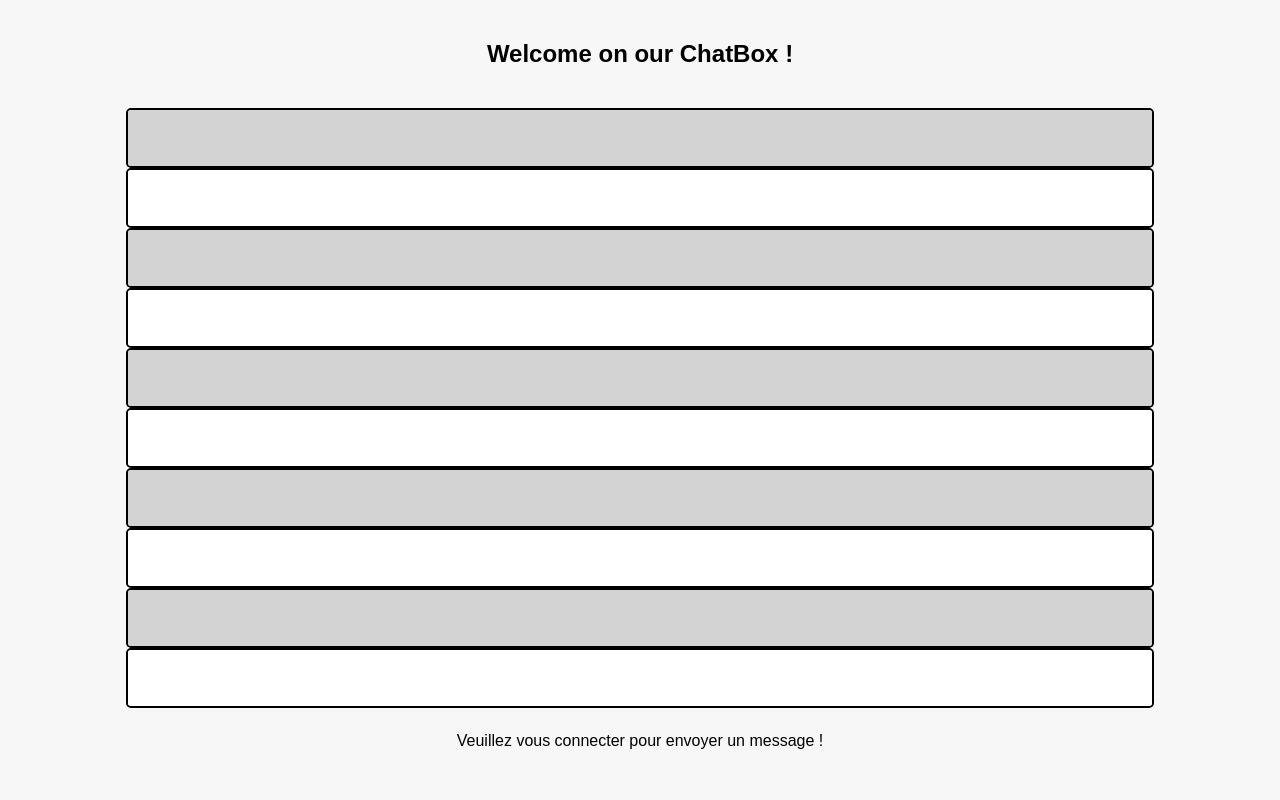
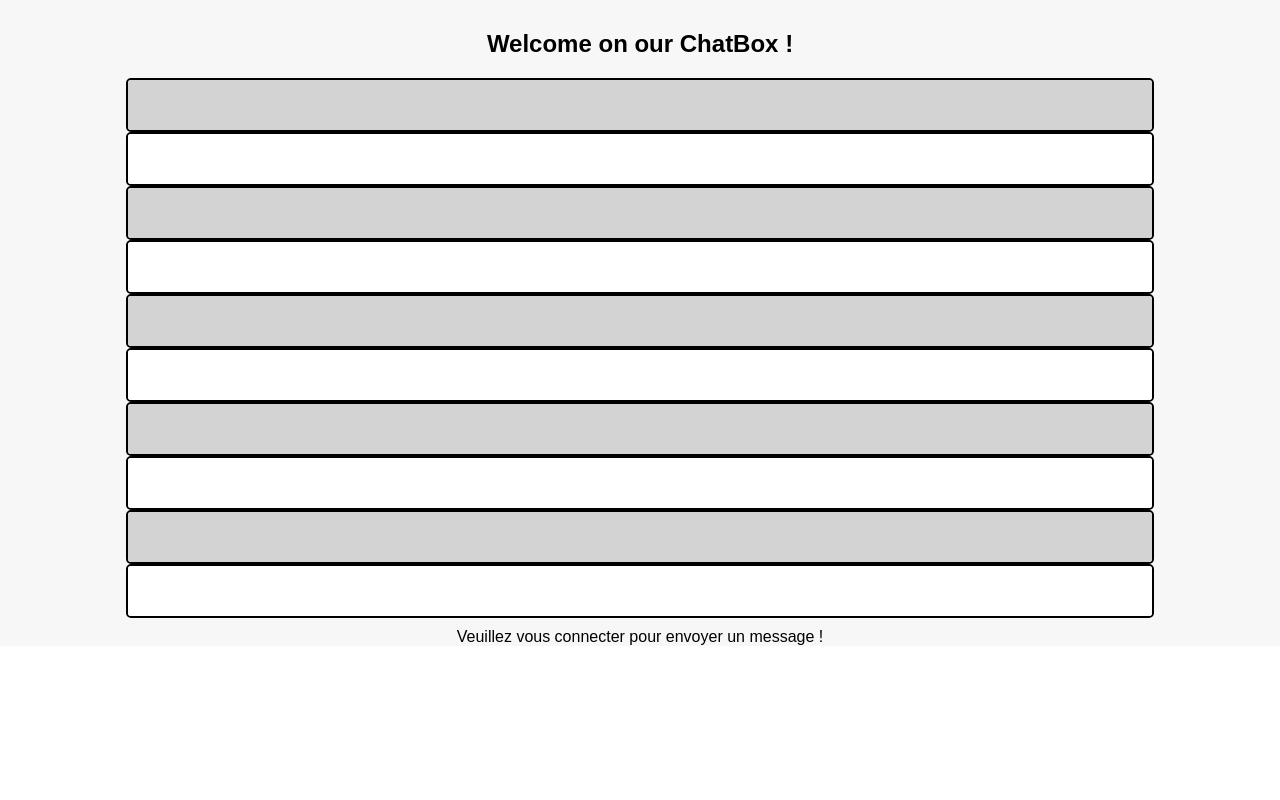
Before and after one commit to GjeloshajAntoine/Server-php, a PHP site: page /index.php?action=chatbox_style in a window 1280 px wide. Shown: the part 80-880 px from the top of the page. After the commit the page ends 725 px from the top, so only its background shows below. Run offline with PHP 8.4, Linux system fonts and the light colour scheme; data that the repository does not hold is empty.

Commit message:
modif css chatbox

```diff
--- a/assets/css/chatbox_style.css
+++ b/assets/css/chatbox_style.css
@@ -4,25 +4,24 @@ html, body {
 }
 .main {
   width: 100%;
-  height: 100vh;
+  height: 100%;
   background-color: #F7F7F7;
   font-family: sans-serif;
 }
 .main h2 {
   margin: 0;
   text-align: center;
-  padding: 5vh 0 5vh 0;
+  padding: 30px 0 20px 0;
 }
 .box {
   border: solid black 2px;
   border-radius: 5px;
+  margin: auto;
   width: 80%;
-  margin: auto;
-
   overflow: auto;
 }
 .white, .grey {
-  height: 7vh;
+  height: 50px;
 }
 .white{
   background-color: white;
@@ -32,13 +31,13 @@ html, body {
 }
 form div {
   text-align: center;
-  padding-top: 3vh;
+  padding-top: 10px;
 }
 .pseudo{
   font-weight: bold;
   float: left;
   font-size: 1.2em;
-  padding-top: 1.5vh;
+  padding-top: 10px;
   padding-left: 10px;
 }
 .date{
@@ -47,6 +46,6 @@ form div {
   padding: 5px 5px 0 0;
 }
 .text{
-  padding-top: 2vh;
+  padding-top:10px;
   padding-left: 85px;
 }
```
